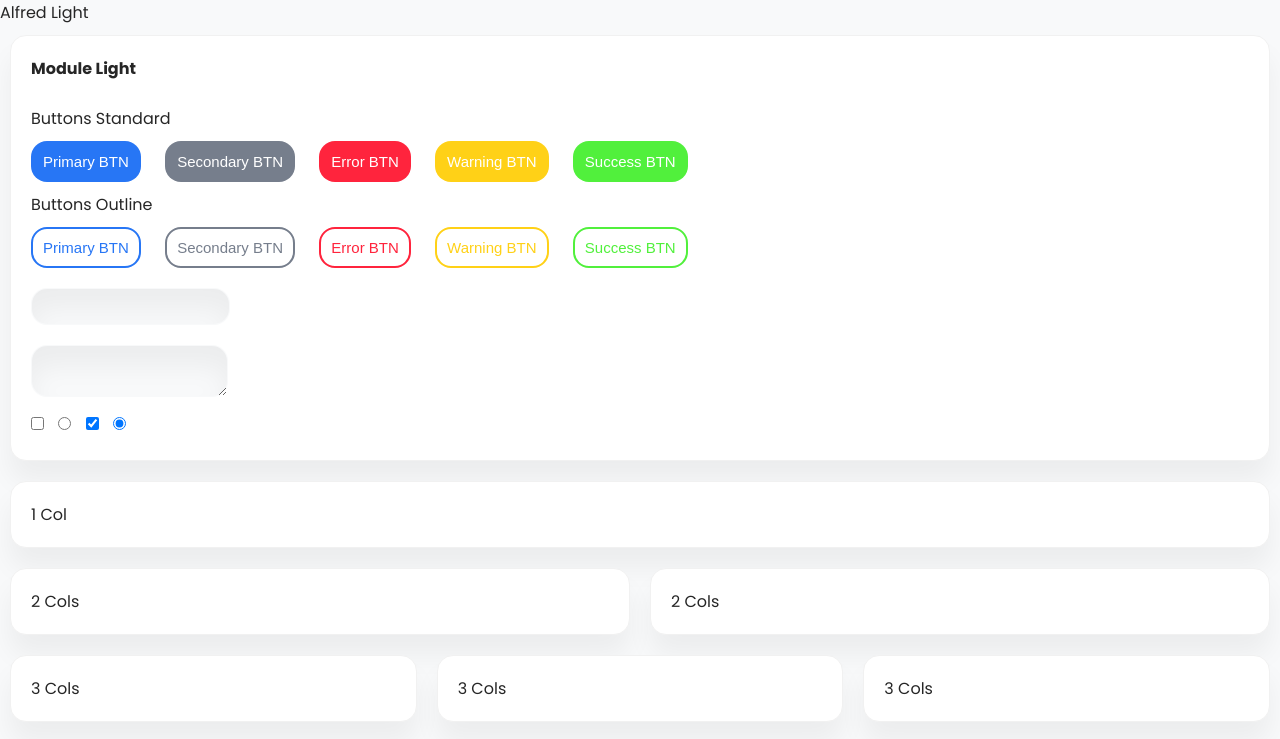
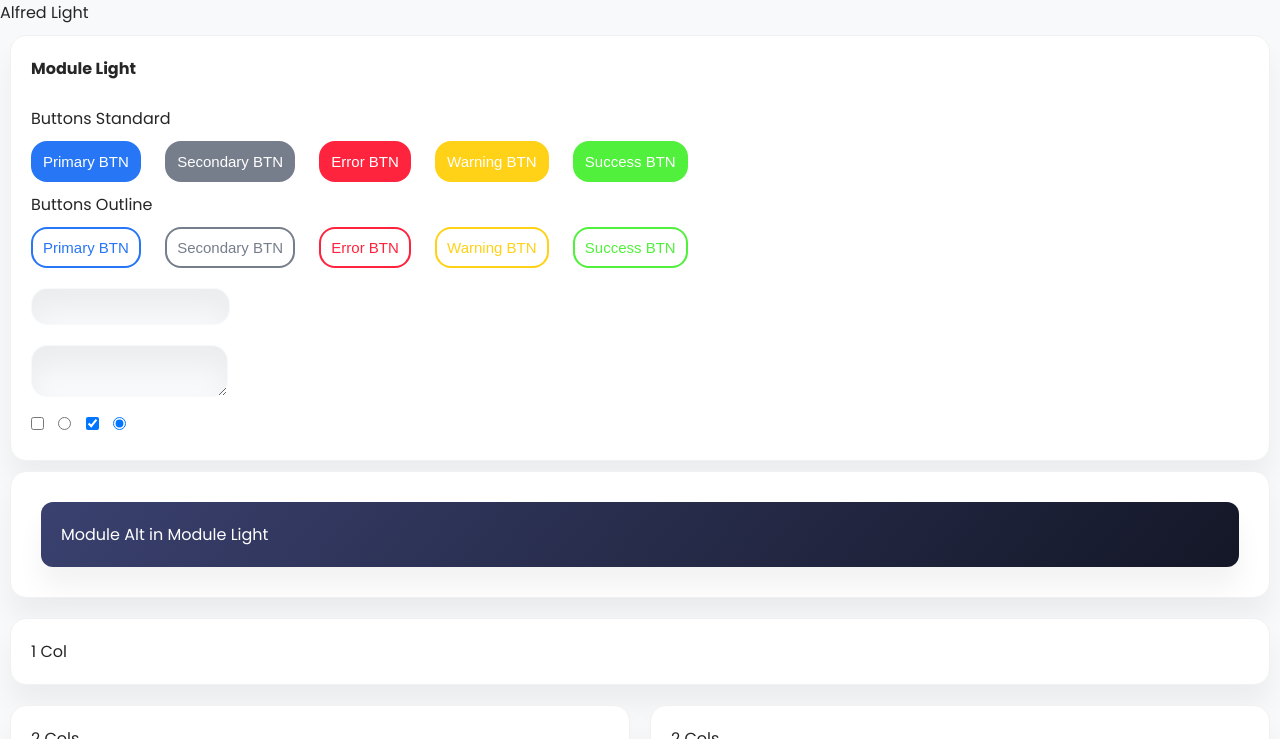
Before and after one commit to The-Rickard-Group/alfred, a plain HTML site: page master/demo.html in a window 1280 px wide. Shown: the top 739 px of the page. Drawn offline with Linux system fonts and the light colour scheme.

Commit message:
1.0.3d Dev Update
Added support for alt modules and better support for modules inside modules.

```diff
--- a/master/alfred.css
+++ b/master/alfred.css
@@ -1,6 +1,7 @@
 @import url('https://fonts.googleapis.com/css2?family=Poppins:ital,wght@0,100;0,200;0,300;0,400;0,500;0,600;0,700;0,800;0,900;1,100;1,200;1,300;1,400;1,500;1,600;1,700;1,800;1,900&display=swap');
 :root {
 --border-radius: 1rem;
+--border-radius-inner: 0.75rem;
 
 --shadow-main: 0 20px 27px 0 rgb(0 0 0 / 5%);
 --shadow-main-inset: inset 0 20px 27px 0 rgb(0 0 0 / 5%);
@@ -48,6 +49,9 @@
 --page-text-light: #262626;
 --page-bg-dark: #262626;
 --page-text-dark: #f2f2f2;
+
+--module-alt-bg: linear-gradient(310deg,#141727,#3a416f);
+--module-alt-text: #fff;
 
 --module-light-bg: #ffffff;
 --module-light-border: #f1f1f1;
@@ -149,10 +153,17 @@ padding: var(--padding-20);
 margin: var(--margin-10);
 box-shadow: var(--shadow-main);
 }
+.alfrd-module > .alfrd-module {
+    border-radius: var(--border-radius-inner);
+}
 .module-light {
 background: var(--module-light-bg);
 border: 1px solid var(--module-light-border);
 color: var(--module-light-text)
+}
+.module-alt {
+background: var(--module-alt-bg);
+color: var(--module-alt-text)
 }
 .module-dark {
 background: var(--module-dark-bg);
--- a/master/demo.html
+++ b/master/demo.html
@@ -25,6 +25,11 @@
             <input type="radio" class="alfrd-radio alfrd-interactive-light alfrd-ml0">
             <input type="checkbox" class="alfrd-checkbox alfrd-interactive-light alfrd-ml0" checked>
             <input type="radio" class="alfrd-radio alfrd-interactive-light alfrd-ml0" checked>
+        </div>
+        <div class="alfrd-module module-light">
+            <div class="alfrd-module module-alt">
+                Module Alt in Module Light
+            </div>
         </div>
         <div class="alfrd-row alfrd-1">
             <div class="alfrd-module module-light">1 Col</div>
@@ -126,6 +131,11 @@
             <input type="checkbox" class="alfrd-checkbox alfrd-interactive-light alfrd-ml0" checked>
             <input type="radio" class="alfrd-radio alfrd-interactive-light alfrd-ml0" checked>
         </div>
+        <div class="alfrd-module module-dark">
+            <div class="alfrd-module module-alt">
+                Module Alt in Module Dark
+            </div>
+        </div>
         <div class="alfrd-row alfrd-1">
             <div class="alfrd-module module-dark">1 Col</div>
         </div>
```
Also changed, not shown: 2 other files.
